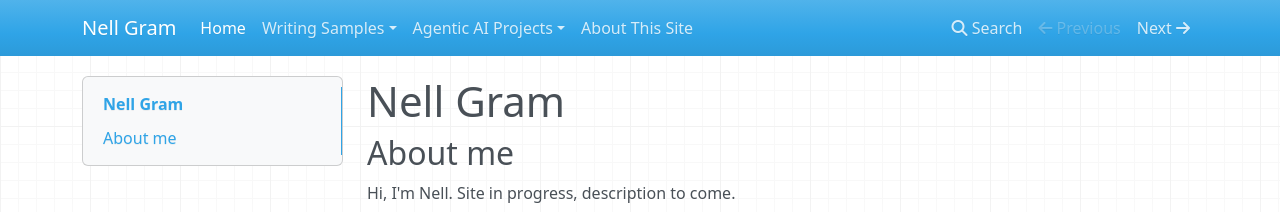
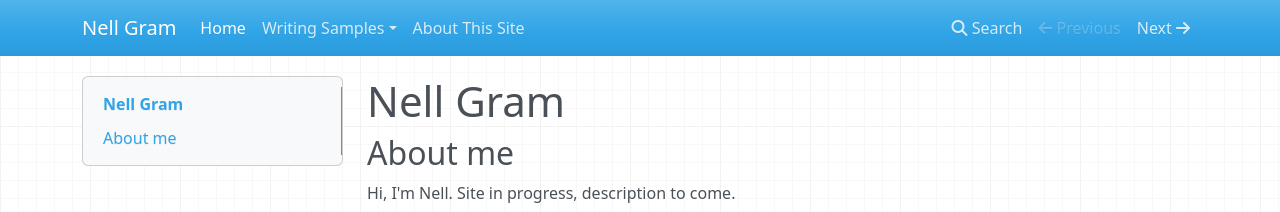
Before and after one commit to nellcgram/nellcgram.github.io, an MkDocs documentation site: the page built from docs/index.md, in a window 1280 px wide. Shown: the top 212 px of the page. Built offline with MkDocs 1.6.1, drawn with Linux system fonts in a browser that asks for light colours; nearby versions of some CDN libraries.

Commit message:
Removed agentic AI section from portfolio site

```diff
--- a/mkdocs.yml
+++ b/mkdocs.yml
@@ -10,6 +10,4 @@ nav:
     - KB Article: writing-samples/kb-article.md
     - Release Notes: writing-samples/release-notes.md
     - EOB Guide: writing-samples/eob-guide.md
-  - Agentic AI Projects:
-    - Book Recommendations Skill: agentic-projects/book-recommendations-case-study.md
   - About This Site: about-this-site.md
```
